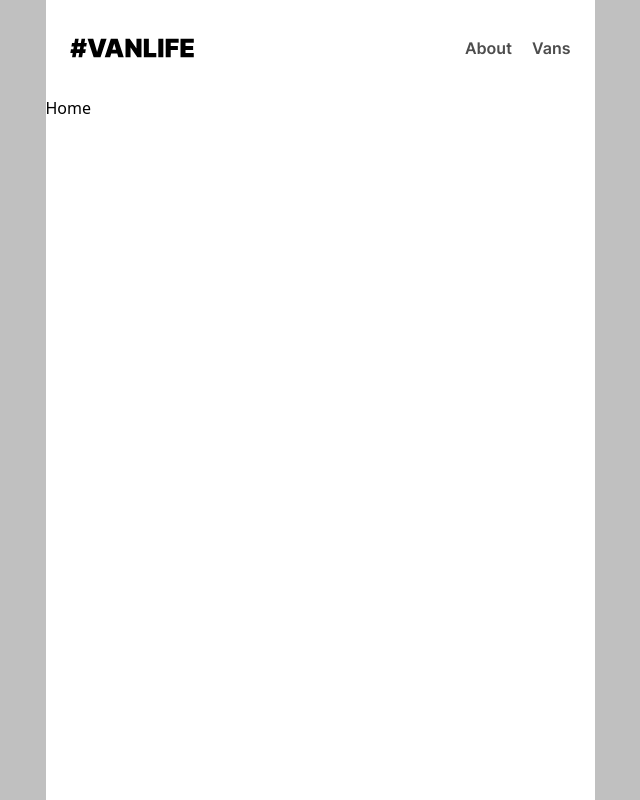
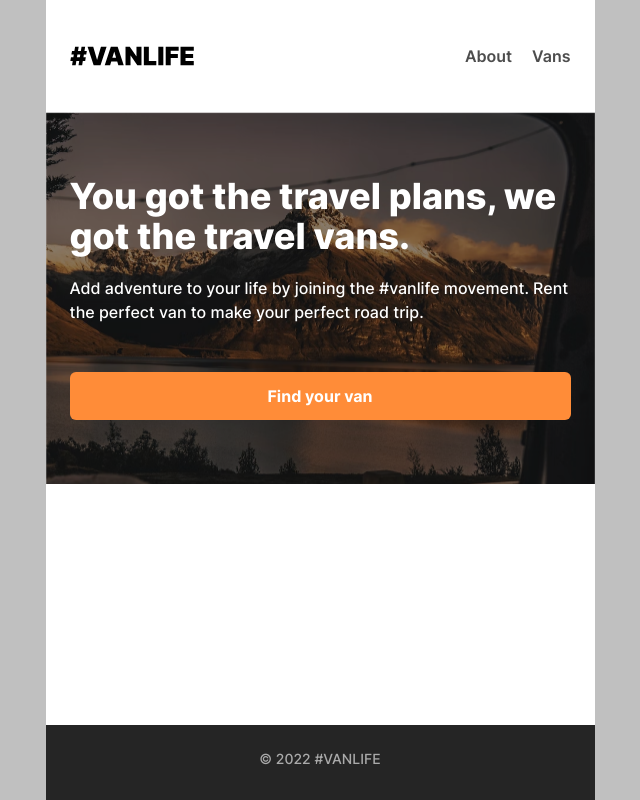
Before and after one commit to aminMahjub/vanlife, a React (Vite) app: page / in a window 1280 px wide. Shown: the whole page, without its empty margins (320-960 px from the left). Built offline with nearby package versions, Linux system fonts and the light colour scheme.

Commit message:
Finish home page

```diff
--- a/src/App.tsx
+++ b/src/App.tsx
@@ -5,6 +5,7 @@ import About from "./pages/About";
 import Home from "./pages/Home";
 import Vans from "./pages/Vans";
 import Layout from "./components/Layout";
+import Footer from "./components/Footer";
 
 const App = () => {
   return (
@@ -16,6 +17,7 @@ const App = () => {
           <Route path="/about" element={<About />}/>
           <Route path="/vans" element={<Vans />}/>
         </Routes>
+        <Footer />
       </Layout>
     </BrowserRouter>
   )
--- /dev/null
+++ b/src/components/Footer.tsx
@@ -0,0 +1,9 @@
+const Footer = () => {
+  return (
+    <footer className="bg-footer-bg py-6">
+        <div className="text-footer-color text-sm font-inter-medium text-center">&#169; 2022 #VANLIFE</div>
+    </footer>
+  )
+}
+
+export default Footer
--- a/src/components/Layout.tsx
+++ b/src/components/Layout.tsx
@@ -2,9 +2,9 @@ import { ReactNode } from "react"
 
 const Layout = ({ children }: {children: ReactNode}) => {
   return (
-    <main className="min-h-screen max-w-[549px] mx-auto bg-pure-white">
+    <div className="grid grid-cols-1 grid-rows-app overflow-y-auto min-h-screen max-w-[549px] mx-auto bg-pure-white">
         {children}
-    </main>
+    </div>
   )
 }
 
--- a/src/pages/Home.tsx
+++ b/src/pages/Home.tsx
@@ -1,6 +1,15 @@
+import { Link } from "react-router-dom"
+
 const Home = () => {
   return (
-    <div>Home</div>
+    <main>
+      <header className="bg-home-page bg-cover bg-top bg-no-repeat px-6 max-h-1/3 py-16">
+        <p className="font-inter-extrabold text-4xl mb-5 text-pure-white">You got the travel plans, we got the travel vans.</p>
+        <p className="font-inter-medium text-base mb-12 text-pure-white">Add adventure to your life by joining the #vanlife movement. Rent the perfect van to make your perfect road trip.</p>
+
+        <Link to="/vans" className="inline-block text-center w-full py-3 bg-btn-bg-primary text-pure-white rounded-md font-inter-bold text-base">Find your van</Link>
+      </header>
+    </main>
   )
 }
 
--- a/tailwind.config.ts
+++ b/tailwind.config.ts
@@ -7,14 +7,21 @@ export default {
     extend: {
       colors: {
         "app-text": "#4D4D4D",
-        "  ": "#161616",
+        "nav-item-selected": "#161616",
         "main-drak": "#000",
         "pure-white": "#fff",
         "primary-color": "#FFEAD0",
+        "footer-bg": "#252525",
+        "footer-color": '#AAA',
         "btn-bg-1": "#FFEAD0",
         "btn-hover-bg-1": "#E17654",
         "btn-hover-bg-2": "#161616",
         "btn-hover-bg-3": "#115E59",
+        "btn-bg-primary": "#FF8C38"
+      },
+
+      backgroundImage: {
+        "home-page": "url('../../public/images/home-main.png')"
       },
 
       fontFamily: {
@@ -24,6 +31,10 @@ export default {
         "inter-semibold": ["inter-semibold", "Arial", "sans-serif"],
         "inter-medium": ["inter-medium", "Arial", "sans-serif"],
         "inter-regular": ["inter-regular", "Arial", "sans-serif"],
+      },
+
+      gridTemplateRows: {
+        "app": "112px 1fr 75px"
       }
     },
   },
```
Also changed, not shown: public/images/home-main.png (added).
